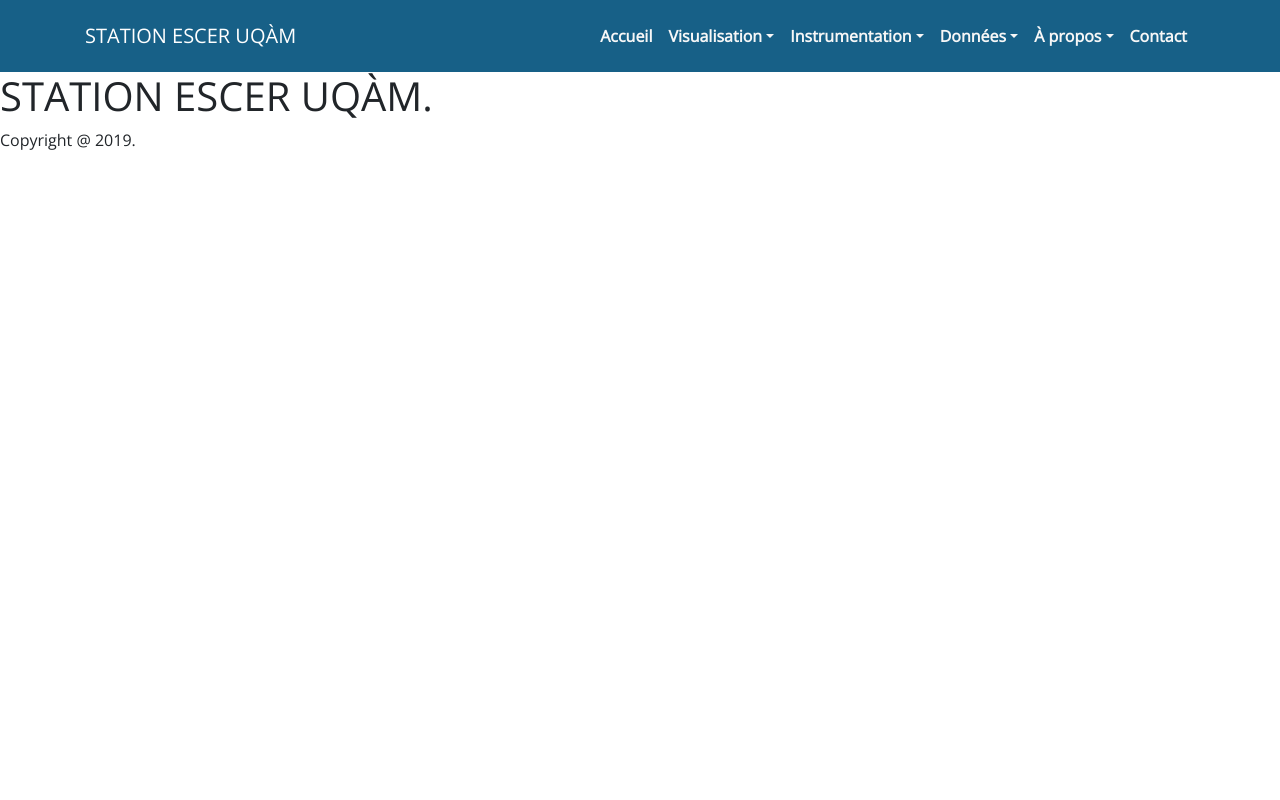
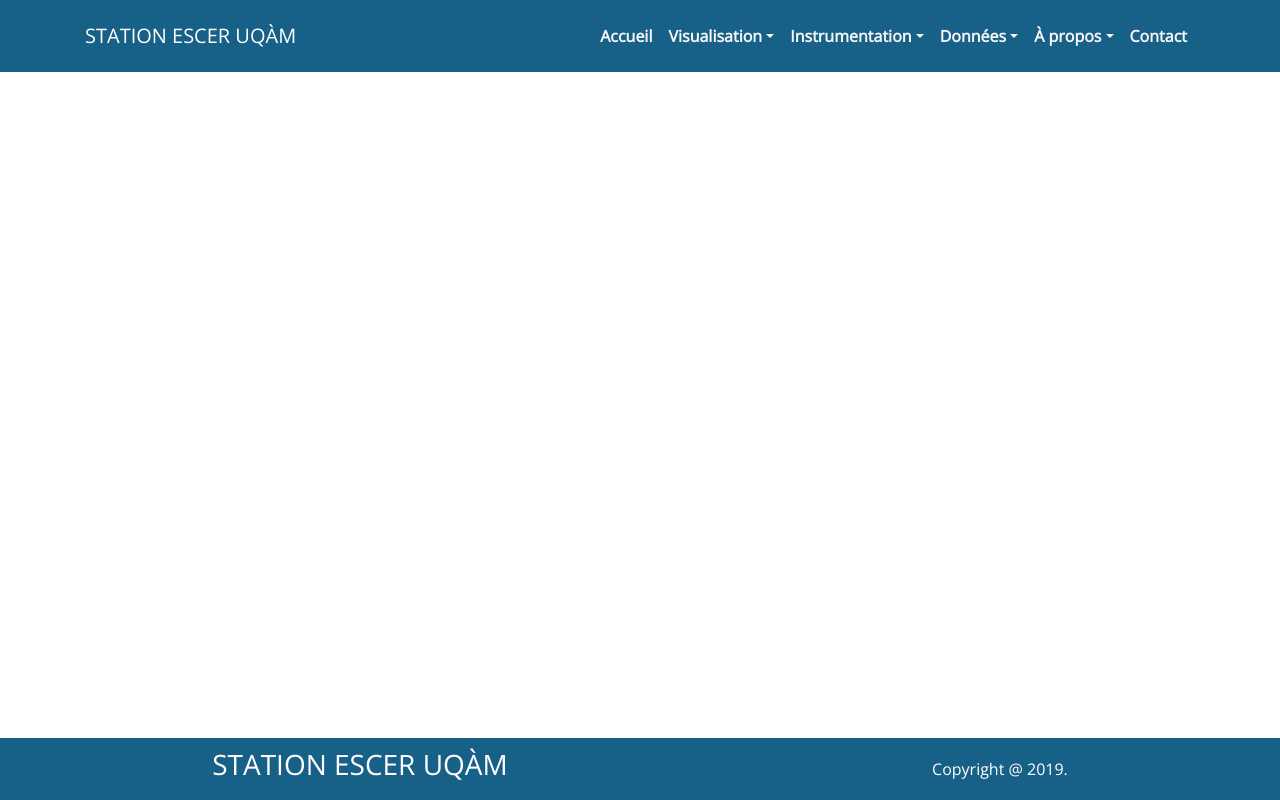
Before and after one commit to ploumzoum/uqam_station_website, a Django app: template templates/base.html in a window 1280 px wide. Run offline with Django 3.2, Linux system fonts and the light colour scheme; the template is opened without the code that fills it, so the values that code supplies are empty; style sheets or scripts are compiled from the project's sources; some libraries are stand-ins or nearby versions.

Commit message:
ajout dun footer et des librairies a utiliser pour la home page

```diff
--- a/static/scss/_dropdown.scss
+++ b/static/scss/_dropdown.scss
@@ -16,4 +16,5 @@
     font-weight: 500;
   }
   border: 0;
+
 }
--- /dev/null
+++ b/static/scss/_footer.scss
@@ -0,0 +1,11 @@
+footer {
+  background-color: $navbar-background-color;
+  color: $white;
+  display: flex;
+  justify-content: space-around;
+  padding-top: 10px;
+  padding-bottom: 10px;
+  >.copyright {
+    align-self: center;
+  }
+}
--- a/static/scss/uqam_station.scss
+++ b/static/scss/uqam_station.scss
@@ -8,3 +8,4 @@
 @import "navbar";
 @import "dropdown";
 @import "global";
+@import "footer";
--- a/templates/base.html
+++ b/templates/base.html
@@ -73,12 +73,9 @@
 	{% block content %}
 	{% endblock %}
 </main>
-<footer>
-	<div class="wrapper">
-		<h1>STATION ESCER UQÀM<span class="orange">.</span></h1>
+<footer class="fixed-bottom">
+		<h3>STATION ESCER UQÀM</h3>
 		<div class="copyright"> Copyright @ {% now "Y" %}.</div>
-	</div>
-
 </footer>
 
 <script src="https://code.jquery.com/jquery-3.3.1.slim.min.js"
@@ -88,6 +85,8 @@
 				integrity="sha384-UO2eT0CpHqdSJQ6hJty5KVphtPhzWj9WO1clHTMGa3JDZwrnQq4sF86dIHNDz0W1"
 				crossorigin="anonymous"></script>
 <script src="{% static 'bootstrap/js/bootstrap.js' %}"></script>
+{% block scripts %}
+{% endblock %}
 </body>
 
 </html>
```
Also changed, not shown: apps/home/templates/home/home.html (+16 -1 lines), uqam_station_website/static/scss/uqam_station.css, 1 other file.
